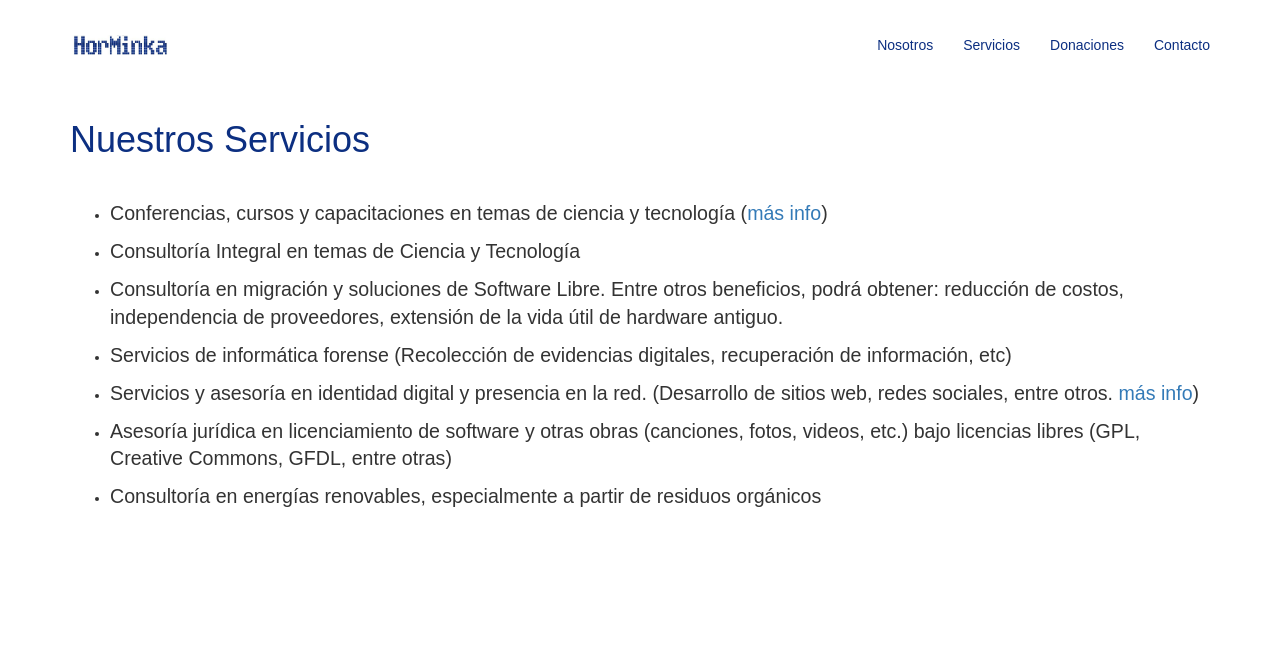
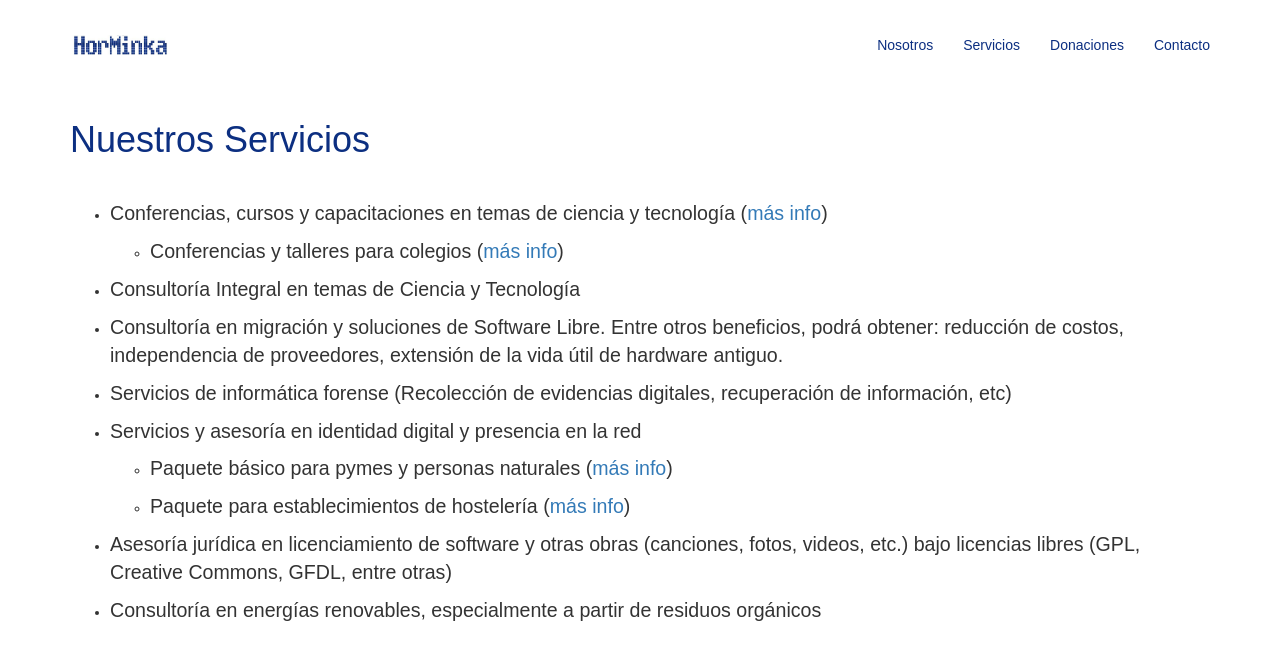
Before and after one commit to horminka/horminka.github.io, a Jekyll site: the page built from servicios.html, in a window 1280 px wide. Shown: the top 660 px of the page. Built offline with Jekyll 4.4.1, drawn with Linux system fonts in a browser that asks for light colours; some web fonts are replaced; comment, search, counter and statistics services are not loaded.

Commit message:
Actualiza sección servicios

```diff
--- a/servicios.html
+++ b/servicios.html
@@ -9,11 +9,20 @@ layout: default
       <div class="col-lg-12">
         <h1>Nuestros Servicios</h1>
         <ul>
-          <li><p>Conferencias, cursos y capacitaciones en temas de ciencia y tecnología (<a target="_blank" href="{{ "/docs/catalogo.pdf" | prepend: site.baseurl }}">más info</a>)</p></li>
+          <li><p>Conferencias, cursos y capacitaciones en temas de ciencia y tecnología (<a target="_blank" href="{{ "/docs/catalogo.pdf" | prepend: site.baseurl }}">más info</a>)
+            <ul>
+              <li><p>Conferencias y talleres para colegios (<a target="_blank" href="{{ "/docs/catalogo_colegios.pdf" | prepend: site.baseurl }}">más info</a>)</p></li>
+            </ul>
+          </p></li>
           <li><p>Consultoría Integral en temas de Ciencia y Tecnología</p></li>
           <li><p>Consultoría en migración y soluciones de Software Libre. Entre otros beneficios, podrá obtener: reducción de costos, independencia de proveedores, extensión de la vida útil de hardware antiguo.</p></li>
           <li><p>Servicios de informática forense (Recolección de evidencias digitales, recuperación de información, etc)</p></li>
-          <li><p>Servicios y asesoría en identidad digital y presencia en la red. (Desarrollo de sitios web, redes sociales, entre otros. <a target="_blank" href="{{ "/docs/identidad_digital.pdf" | prepend: site.baseurl }}" >más info</a>)</p></li>
+          <li><p>Servicios y asesoría en identidad digital y presencia en la red
+            <ul>
+              <li><p>Paquete básico para pymes y personas naturales (<a target="_blank" href="{{ "/docs/identidad_digital.pdf" | prepend: site.baseurl }}">más info</a>)</p></li>
+              <li><p>Paquete para establecimientos de hostelería (<a target="_blank" href="{{ "/docs/paquete_hoteles.pdf" | prepend: site.baseurl }}">más info</a>)</p></li>
+            </ul>
+          </p></li>
           <li><p>Asesoría jurídica en licenciamiento de software y otras obras (canciones, fotos, videos, etc.) bajo licencias libres (GPL, Creative Commons, GFDL, entre otras)</p></li>
           <li><p>Consultoría en energías renovables, especialmente a partir de residuos orgánicos</p></li>
         </ul>
```
Also changed, not shown: 2 other files.
